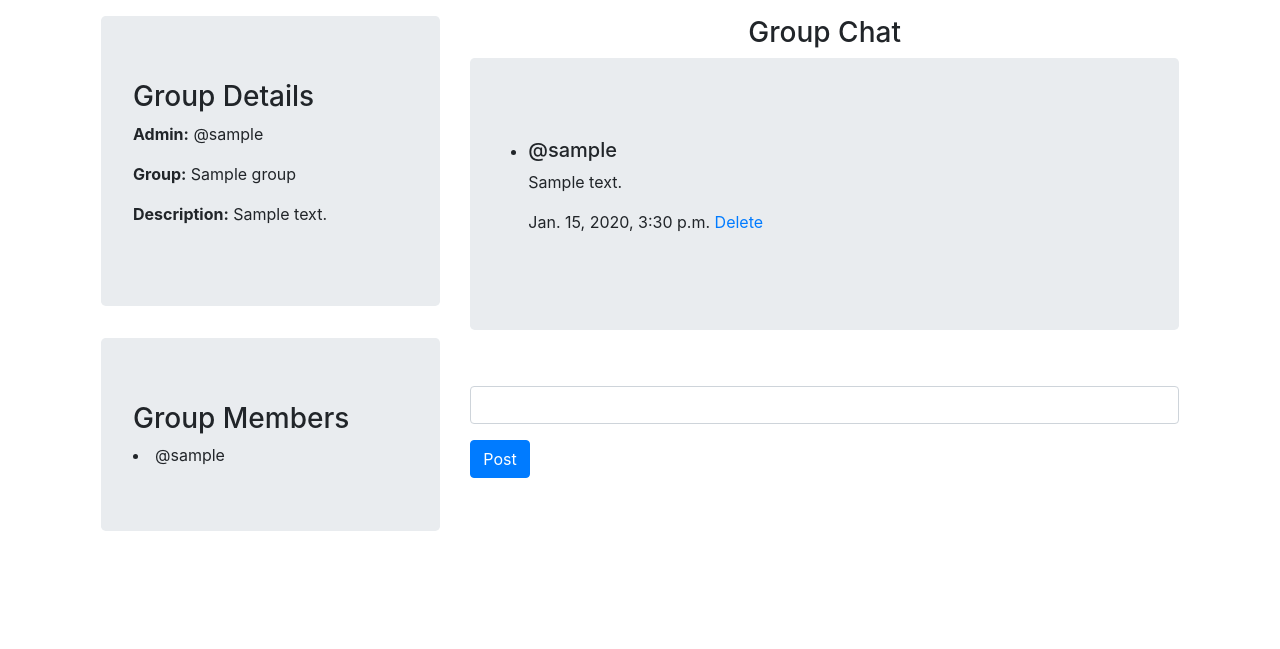
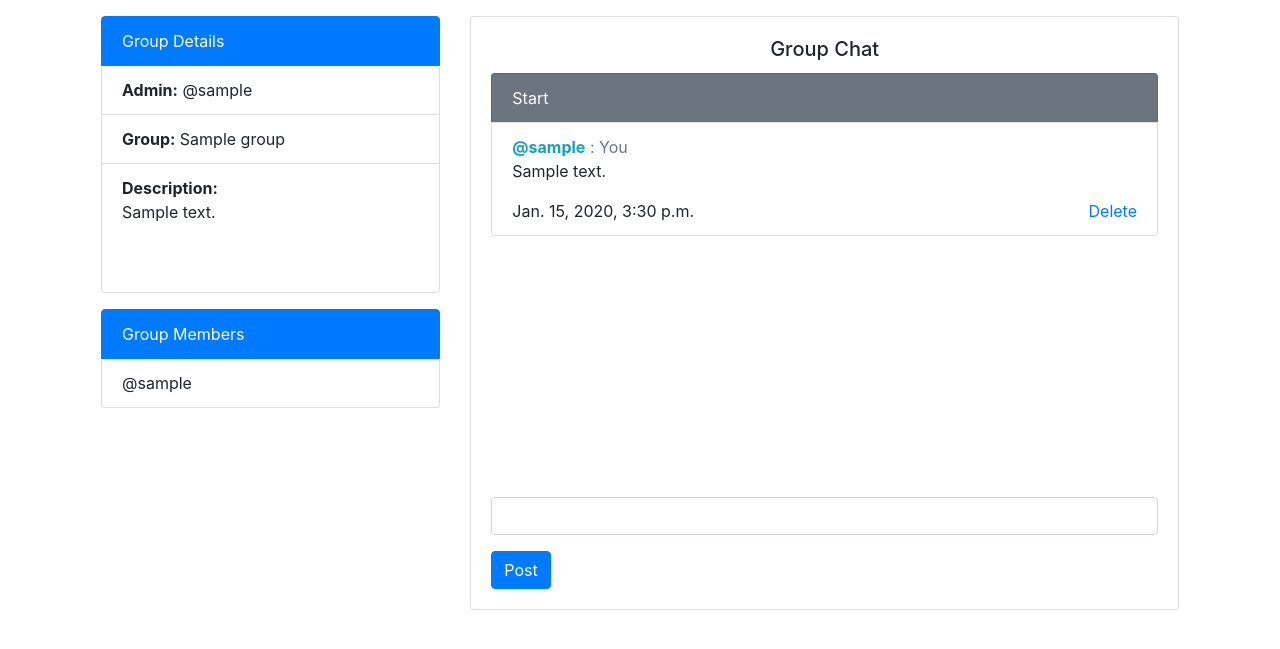
Before and after one commit to kunaldewangan/dj-Group-Web-App, a Django app: a page that uses posts/templates/posts/post_chat.html in a window 1280 px wide. Shown: the part 56-705 px from the top of the page. Run offline with Django 3.2, Linux system fonts and the light colour scheme; a user stored in the database is signed in; tables that the repository leaves empty hold one stand-in row (values such as "Sample post"); some libraries are stand-ins or nearby versions.

Commit message:
group-chat template updates

```diff
--- a/posts/templates/posts/post_chat.html
+++ b/posts/templates/posts/post_chat.html
@@ -3,53 +3,85 @@
 
 {% block prepost %}
 <div class="col-md-4">
-    <div class="jumbotron">
-        <h3>Group Details</h3>
-        <p><strong>Admin:</strong> @{{group.admin.username}}</p>
-        <p><strong>Group:</strong> {{group.name}}</p>
-        <p><strong>Description:</strong> {{group.description}}</p>
+    <div>
+        <ul class="list-group">
+            <li class="list-group-item active">Group Details</li>
+            <li class="list-group-item"><strong>Admin:</strong> @{{group.admin.username}}</li>
+            <li class="list-group-item"><strong>Group:</strong> {{group.name}}</li>
+
+            <li class="list-group-item"><strong>Description:</strong>
+                <div style="overflow-x: hidden;overflow-y: auto;height:80px;">
+                    {{group.description}}
+                </div>
+            </li>
+
+
+        </ul>
     </div>
 
-    <div class="jumbotron">
-        <h3>Group Members</h3>
+    <div class="pt-3 pb-3">
+        <ul class="list-group">
+            <li class="list-group-item active">Group Members</li>
+            <div class="chat-group-member">
+                <div class="chat-group-member-scroll">
+
                     {% for group_member in group.members.all %}
-        <li>@{{group_member.username}}</li>
+                    <li class="list-group-item">@{{group_member.username}}</li>
                     {% endfor %}
+
+                </div>
+            </div>
+        </ul>
     </div>
 </div>
 {% endblock %}
 
-
 {% block post_content %}
 <div class="col-md-8">
-    <h3 class="text-center">Group Chat</h3>
-    <div class="jumbotron">
-        <div class="row">
+    <div class="card">
+        <div class="card-body">
+            <h5 class="card-title text-center">Group Chat</h5>
+            <div class="chat-div">
+                <ul class="list-group">
+                    <div class="chat-scroll">
+                        {% if not post_list %}
+                        <li class="list-group-item bg-secondary text-white">Empty Chat</li>
+                        {% else %}
+                        <li class="list-group-item bg-secondary text-white">Start</li>
+                        {% endif %}
+                        {% for p_list in post_list %}
+                        <li class="list-group-item">
+                            {% if p_list.user.username == user.username %}
+                            <span><strong class="text-info">@{{p_list.user.username}}</strong>
+                                <span class="text-muted">: You</span>
+                            </span><br>
+                            <span class="text-align:justify">
+                                <p>{{p_list}}</p>
+                            </span>
+                            <time>{{p_list.created_at}}</time>
+                            <span style="float:right;">
+                                <a href="{% url 'posts:post_delete' pk=p_list.pk %}">Delete</a>
+                            </span>
+                            {% else %}
+                            <span style="float: left;"><strong class="text-info">@{{p_list.user.username}}</strong>
+                            </span><br>
+                            <span class="text-align:justify">
+                                <p>{{p_list}}</p>
+                            </span>
+                            <time>{{p_list.created_at}}</time>
 
-            <ul>
-                {% for p_list in post_list %}
-                <div class="row p-3">
-
-                    <li>
-                        <h5>@{{p_list.user.username}}</h5>
-                        <p>{{p_list}}</p>
-                        <span>{{p_list.created_at}}</span>
-                        {% if p_list.user.username == user.username %}
-                        <a href="{% url 'posts:post_delete' pk=p_list.pk %}">Delete</a>
                             {% endif %}
                         </li>
+                        {% endfor %}
                     </div>
-
-                {% endfor %}
-
                 </ul>
             </div>
-    </div>
-
             <form method="POST">
                 {% csrf_token %}
                 {% bootstrap_form post_form %}
                 <input type="submit" value="Post" class="btn btn-primary">
             </form>
         </div>
+    </div>
+</div>
 {% endblock %}
```
Lines whose indentation alone changed are shown as unchanged.
